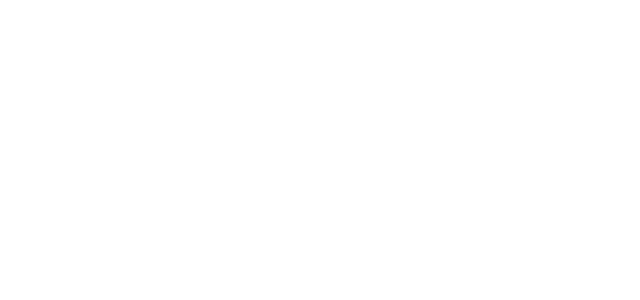
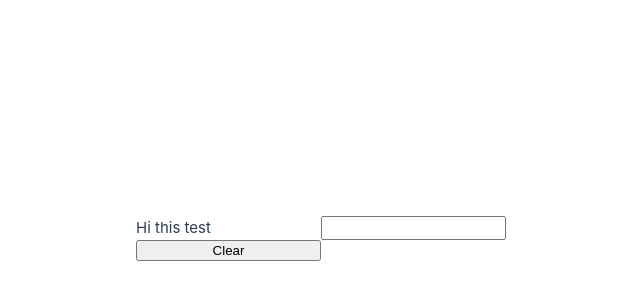
Before and after one commit to bohdan5202/vue-components, a Vue app: page / in a window 1280 px wide. Shown: the part 162-462 px from the top of the page, without its empty margins (319-959 px from the left). Built offline with nearby package versions, Linux system fonts and the light colour scheme; the HTML template or start-up script is replaced by a standard one.

Commit message:
first input component

```diff
--- a/src/App.vue
+++ b/src/App.vue
@@ -1,3 +1,7 @@
-<script setup lang="ts"></script>
+<script setup lang="ts">
+import ValidatedInput from './components/ValidatedInput.vue'
+</script>
 
-<template></template>
+<template>
+  <ValidatedInput>Hi this test</ValidatedInput>
+</template>
--- a/src/components/ValidatedInput.vue
+++ b/src/components/ValidatedInput.vue
@@ -1,14 +1,24 @@
 <script setup lang="ts">
 interface Props {
-  type?: "text" | "number";
-  minLength?: number;
-  min?: number | null;
-  max?: number | null;
+  type?: 'text' | 'number'
+  minLength?: number
+  min?: number | null
+  max?: number | null
 }
 const props = withDefaults(defineProps<Props>(), {
-  type: "text",
+  type: 'text',
   minLength: 0,
   min: null,
   max: null,
-});
+})
+const model = defineModel<string | number>({ default: '' })
+
+function clear() {
+  model.value = ''
+}
 </script>
+<template>
+  <label><slot>Fallback text</slot></label>
+  <input v-model="model" type="{{ type }}" />
+  <button @click="clear" type="button">Clear</button>
+</template>
```
